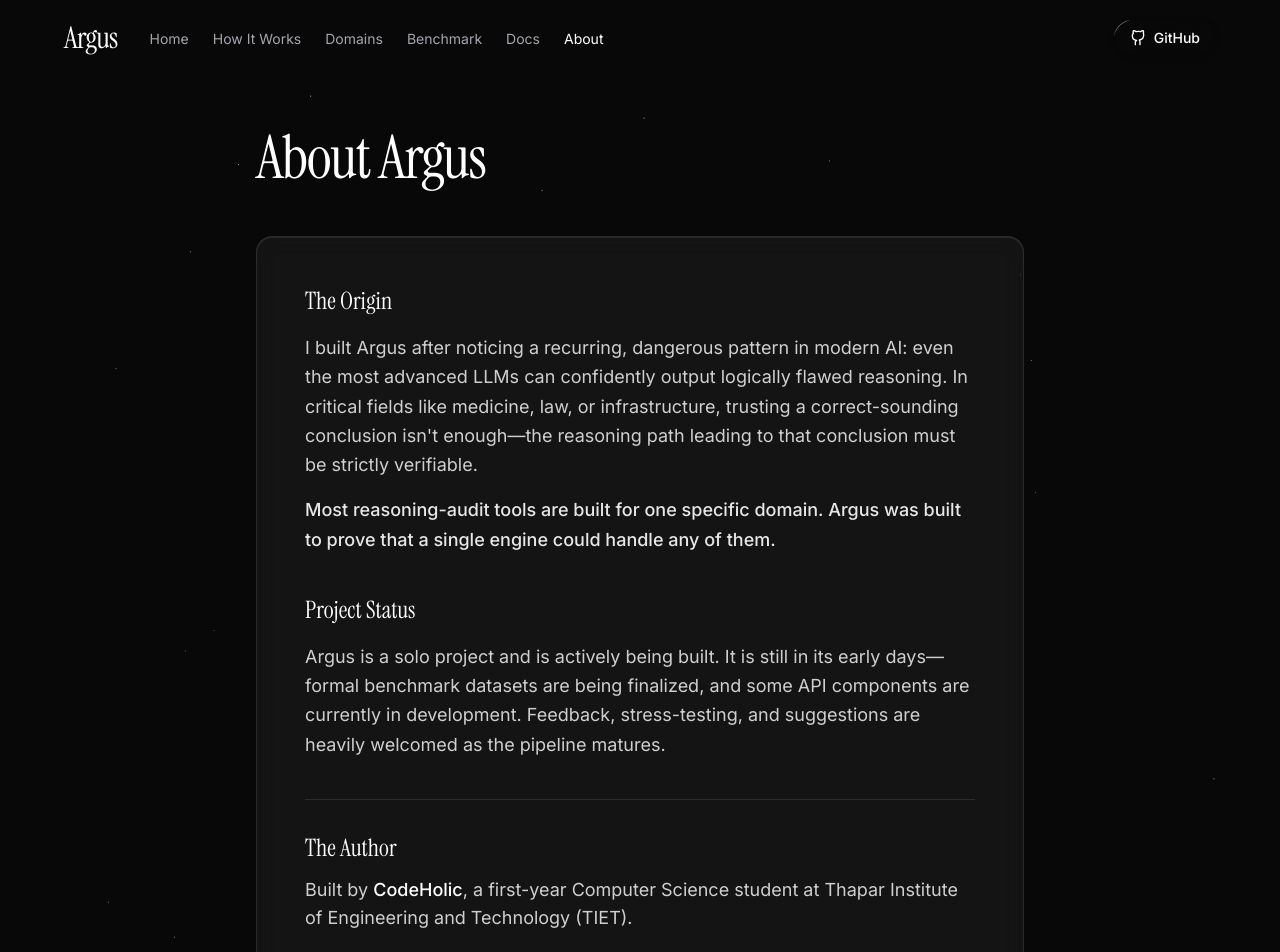
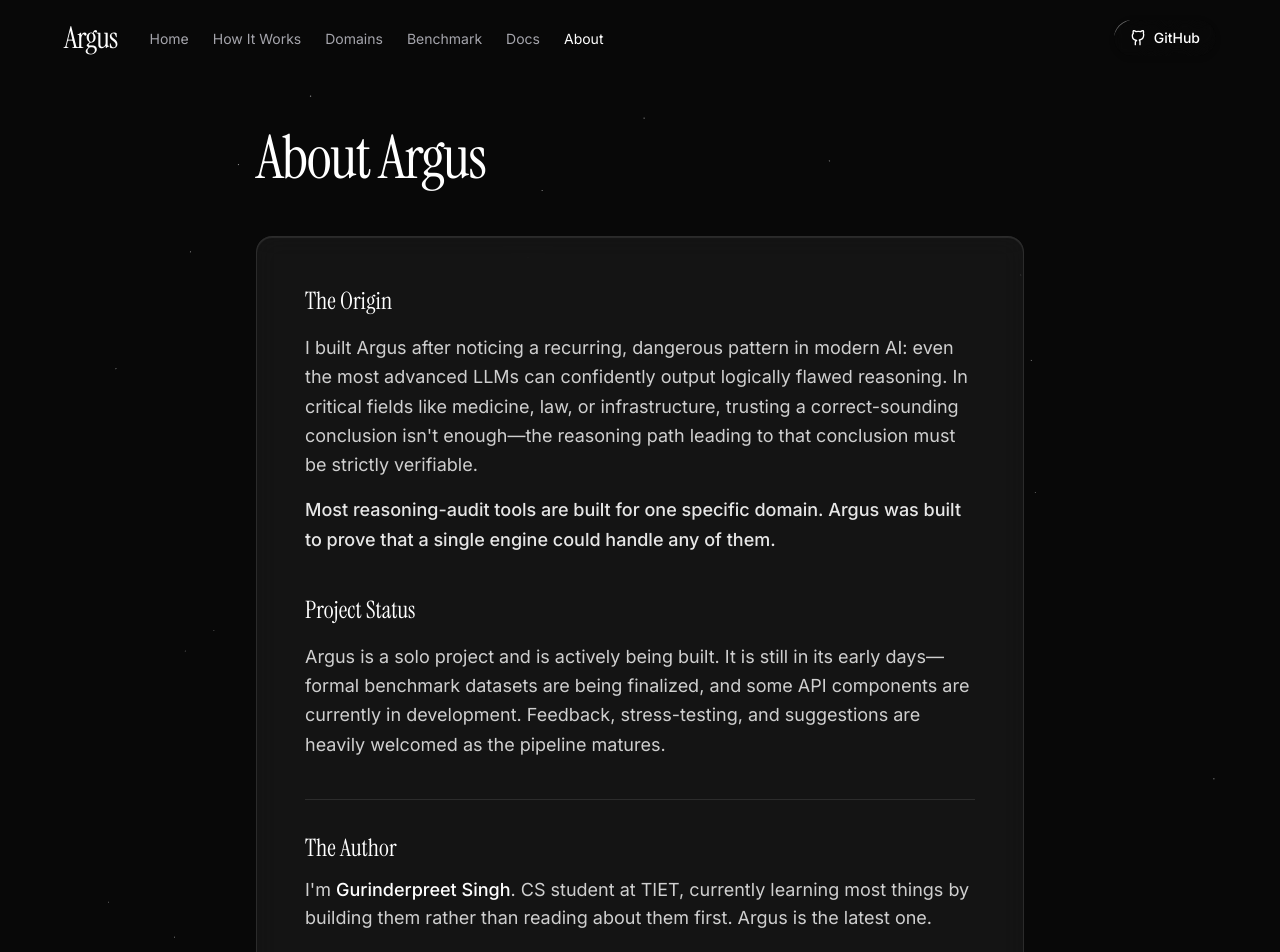
Before and after one commit to gurinderpreetbrraich-cyber/argus, a React (Vite) app: page /about in a window 1280 px wide. Shown: the top 952 px of the page. Built offline with nearby package versions, Linux system fonts and the light colour scheme.

Commit message:
docs: update author bio in About page

```diff
--- a/src/pages/About.jsx
+++ b/src/pages/About.jsx
@@ -51,7 +51,7 @@ export default function About() {
         <section className="pt-8 border-t border-white/10">
           <h2 className="text-white font-medium mb-3 text-2xl font-display">The Author</h2>
           <p className="mb-6 text-white/80 text-lg">
-            Built by <span className="text-white font-medium">CodeHolic</span>, a first-year Computer Science student at Thapar Institute of Engineering and Technology (TIET).
+            I'm <span className="text-white font-medium">Gurinderpreet Singh</span>. CS student at TIET, currently learning most things by building them rather than reading about them first. Argus is the latest one.
           </p>
 
           <div className="bg-white/5 border border-white/10 rounded-xl p-5 mb-8">
```
